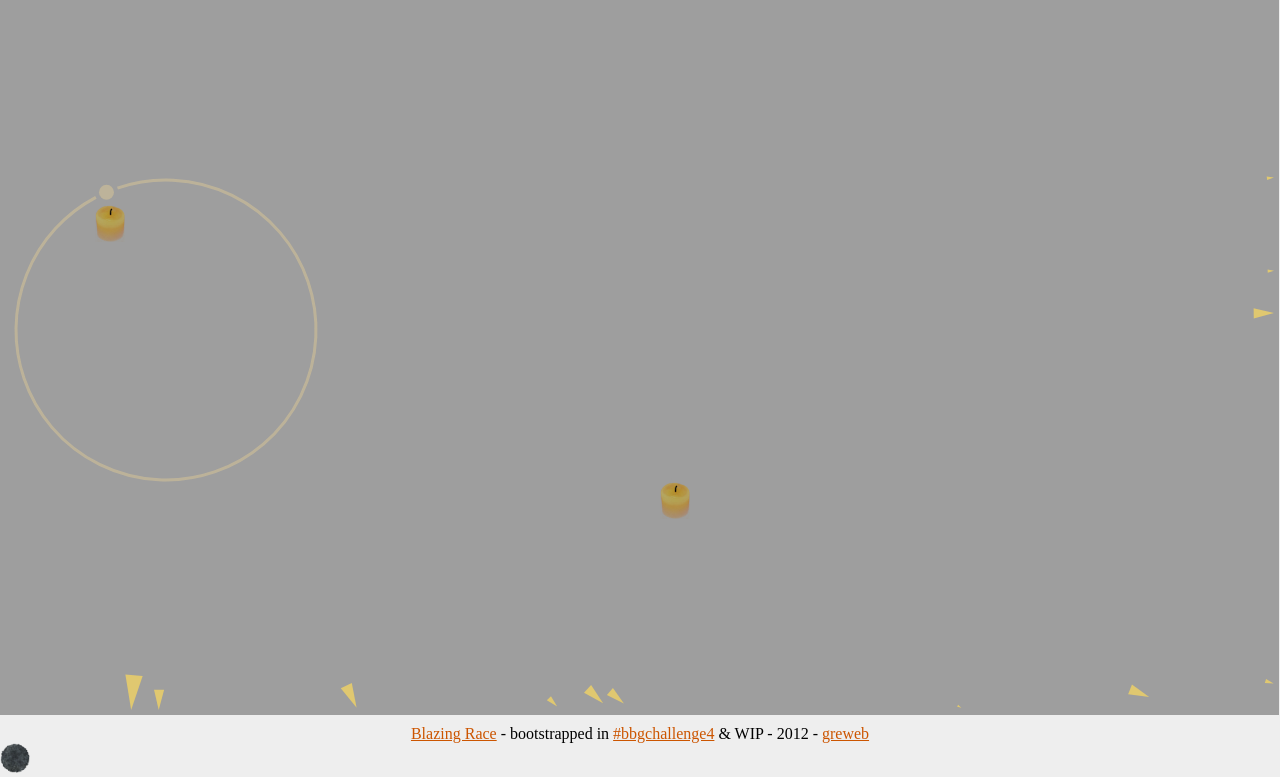
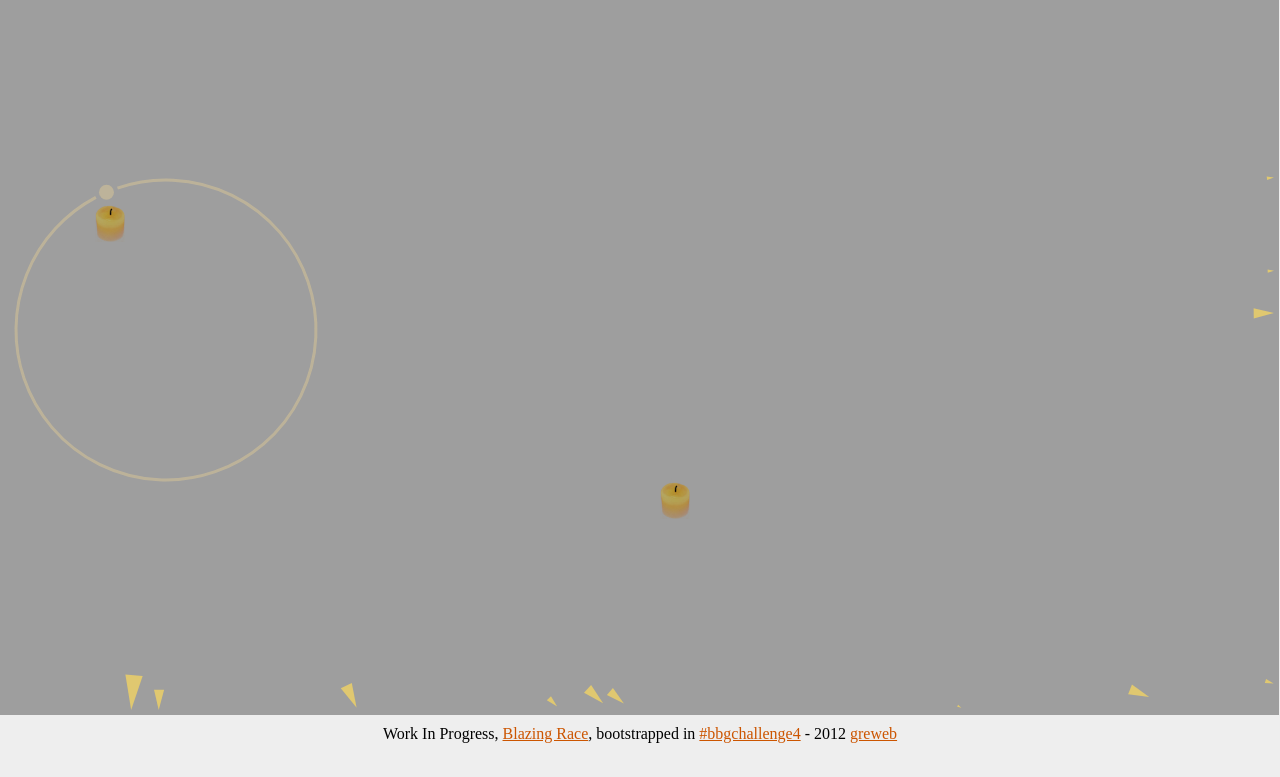
Before and after one commit to gre/blazing-race, a plain HTML site: page index.html in a window 1280 px wide. Shown: the part 55-832 px from the top of the page. After the commit the page ends 800 px from the top, so only its background shows below. Drawn offline with Linux system fonts and the light colour scheme; animation ran at ten frames a second.

Commit message:
minor fix

```diff
--- a/index.html
+++ b/index.html
@@ -42,7 +42,7 @@
       <canvas class="game"></canvas>
     </div>
     <footer>
-      <a href="http://github.com/gre/blazing-race">Blazing Race</a> - bootstrapped in <a href="https://github.com/hughfdjackson/bbgchallenge4">#bbgchallenge4</a> & WIP - 2012 - <a href="http://greweb.fr/">greweb</a>
+      Work In Progress, <a href="http://github.com/gre/blazing-race">Blazing Race</a>, bootstrapped in <a href="http://hughfdjackson.com/bbgchallenge4/">#bbgchallenge4</a> - 2012 <a href="http://greweb.fr/">greweb</a>
     </footer>
   </div>
   <script type="text/javascript">
--- a/js/game/Player.js
+++ b/js/game/Player.js
@@ -217,7 +217,7 @@
 
 
     var coalImg;
-    var coal = $('<canvas></canvas>').appendTo("body")[0],
+    var coal = $('<canvas></canvas>')[0],
     coalCtx = coal.getContext("2d");
 
     function generateCoal (scale) {
```
